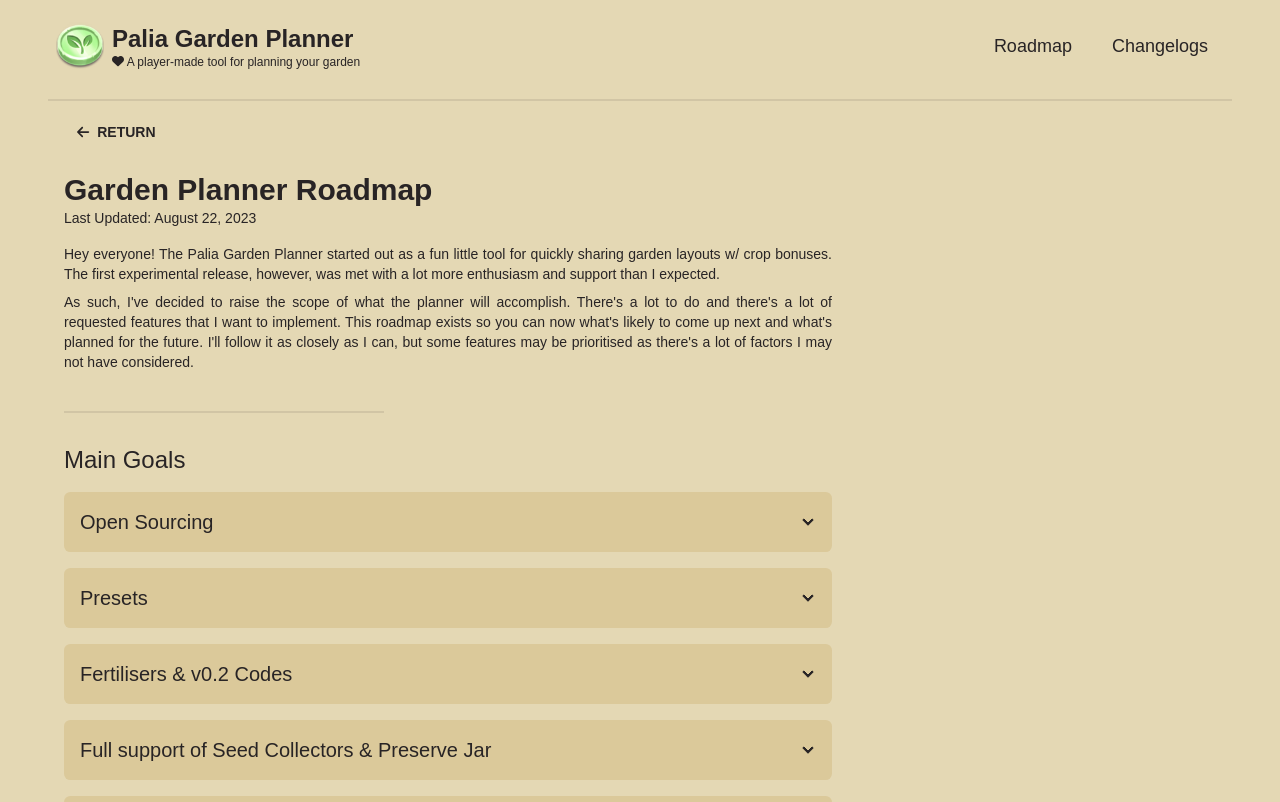
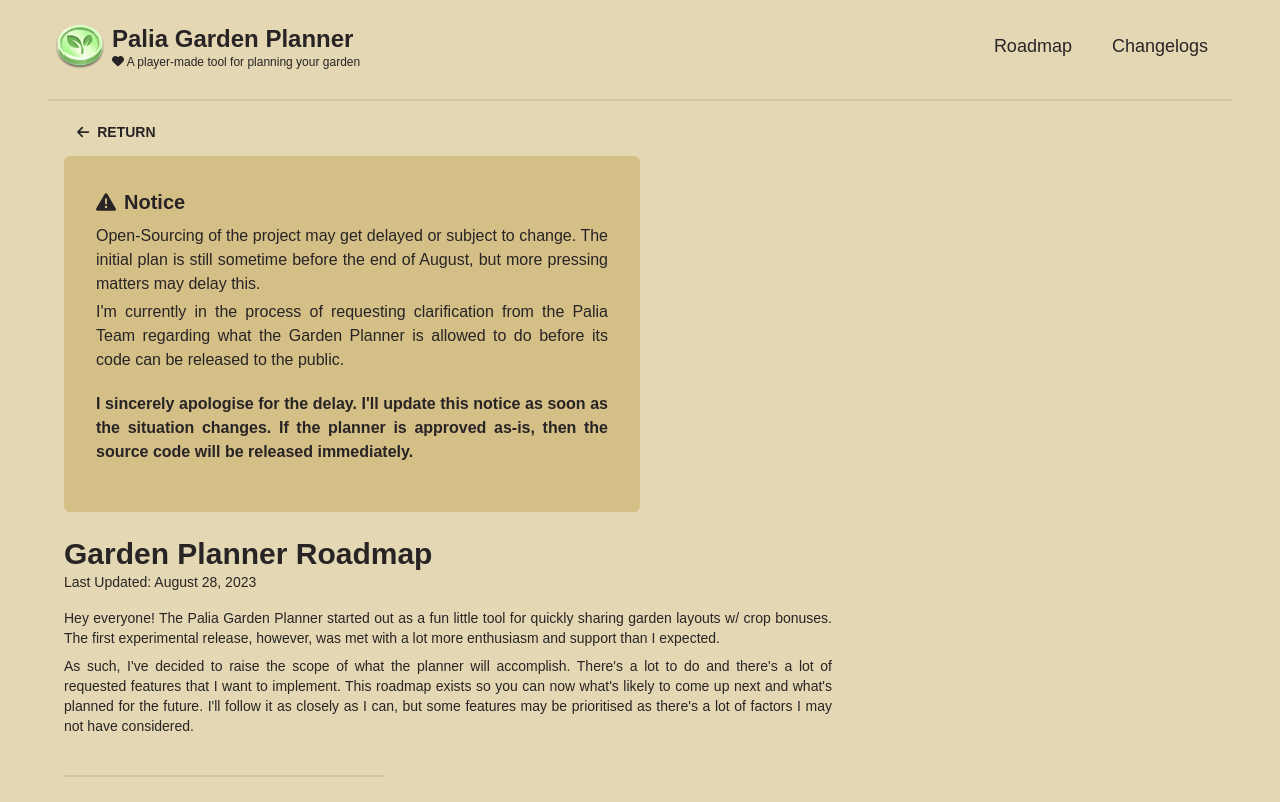
Before and after one commit to VincentAmante/palia-tools, a Nuxt app: page /roadmap in a window 1280 px wide. Shown: the top 802 px of the page. Built offline with nearby package versions, Linux system fonts and the light colour scheme; a web font is replaced by a local one.

Commit message:
Update roadmap.vue

```diff
--- a/pages/roadmap.vue
+++ b/pages/roadmap.vue
@@ -6,13 +6,37 @@
         Return
       </p>
     </NuxtLink>
+    <div class="card max-w-xl bg-base-300">
+      <div class="card-body">
+        <h2 class="card-title">
+          <font-awesome-icon :icon="['fas', 'exclamation-triangle']" class="" />
+          Notice
+        </h2>
+        <div class="flex flex-col gap-1">
+          <p>
+            Open-Sourcing of the project may get delayed or subject to change.
+            The initial plan is still sometime before the end of August,
+            but more pressing matters may delay this.
+          </p>
+          <p>
+            I'm currently in the process of requesting clarification from the Palia Team
+            regarding what the Garden Planner is allowed to do before its code can be released to the public.
+          </p>
+
+          <p class="py-4 font-bold">
+            I sincerely apologise for the delay. I'll update this notice as soon as the situation changes.
+            If the planner is approved as-is, then the source code will be released immediately.
+          </p>
+        </div>
+      </div>
+    </div>
     <section class="pb-2">
       <div class="py-4">
         <h1 class="text-2xl font-bold md:text-3xl">
           Garden Planner Roadmap
         </h1>
         <p class="text-xs md:text-sm">
-          Last Updated: August 22, 2023
+          Last Updated: August 28, 2023
         </p>
       </div>
       <div class="flex flex-col gap-2 text-justify text-sm max-w-3xl md:text-base leading-10">
@@ -39,13 +63,15 @@
 
       <div class="collapse collapse-arrow bg-base-200">
         <input type="checkbox">
-        <div class="collapse-title text-xl">
-          Open Sourcing
+        <div class="collapse-title text-xl flex items-center gap-1">
+          <p class="line-through">
+            Open Sourcing
+          </p>(See Notice)
         </div>
         <div class="collapse-content flex flex-col gap-2">
           <div class="py-2">
             <p class="text-sm italic">
-              ETA: End of Week - Before end of August
+              ETA: Before end of August - ???
             </p>
           </div>
           <p>
@@ -55,8 +81,8 @@
             and anyone will be free to modify or even make variations of the project.
           </p>
           <p>
-            Right now it's delayed because this will be my first open-source project.
-            I want to clean things up a bit and research on how this works before I make it public.
+            It's delayed because this would be my first open-source project.
+            I'm currently making sure all things are good to go before I release it the public.
           </p>
         </div>
       </div>
@@ -89,13 +115,13 @@
 
       <div class="collapse collapse-arrow bg-base-200">
         <input type="checkbox">
-        <div class="collapse-title text-xl">
+        <div class="collapse-title text-xl line-through">
           Fertilisers & v0.2 Codes
         </div>
         <div class="collapse-content flex flex-col gap-2">
           <div class="py-2">
-            <p class="text-sm italic">
-              ETA: As soon as possible
+            <p class="text-sm italic font-bold">
+              ETA: Already arrived!
             </p>
           </div>
           <p>
```
